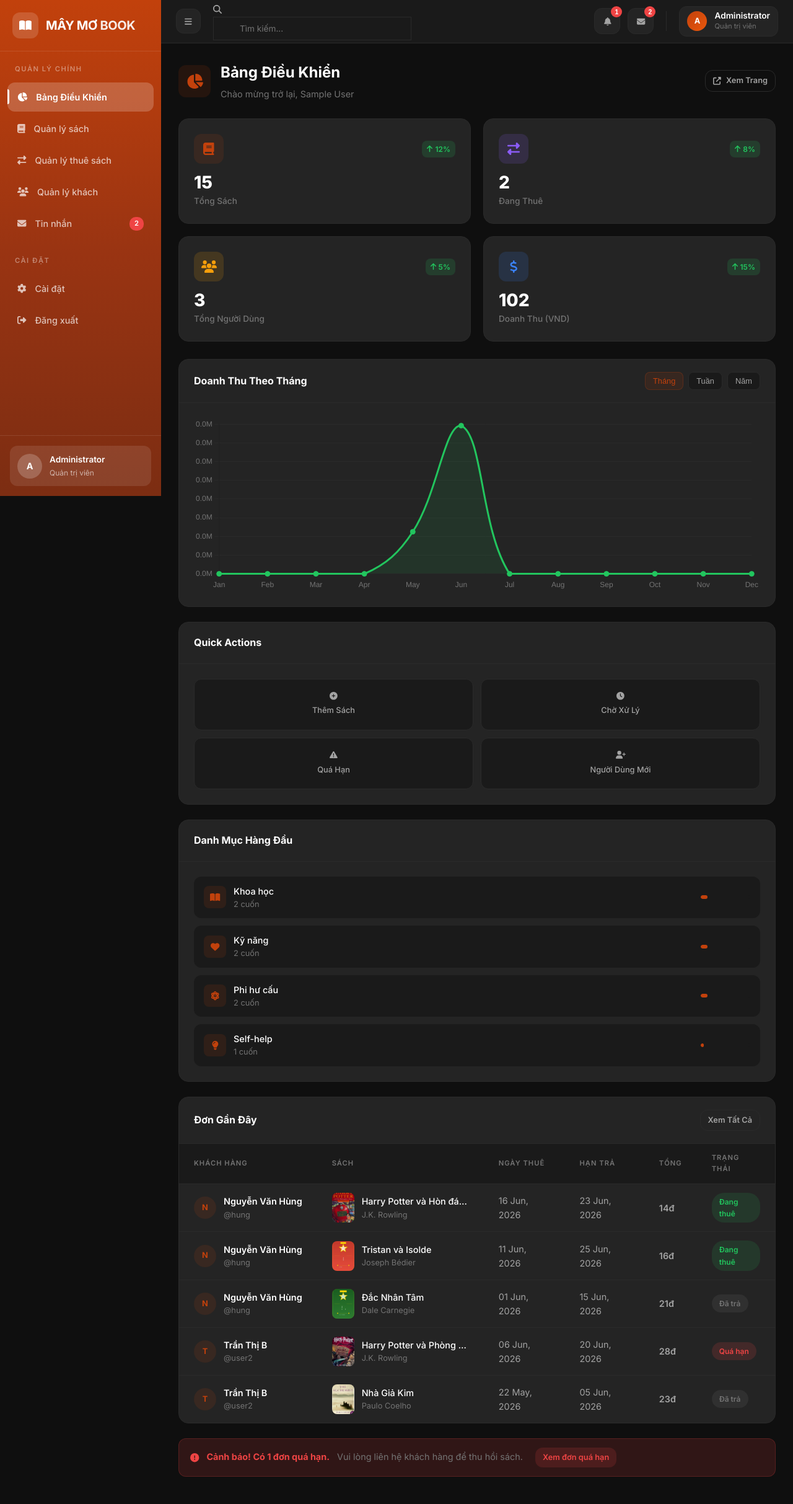
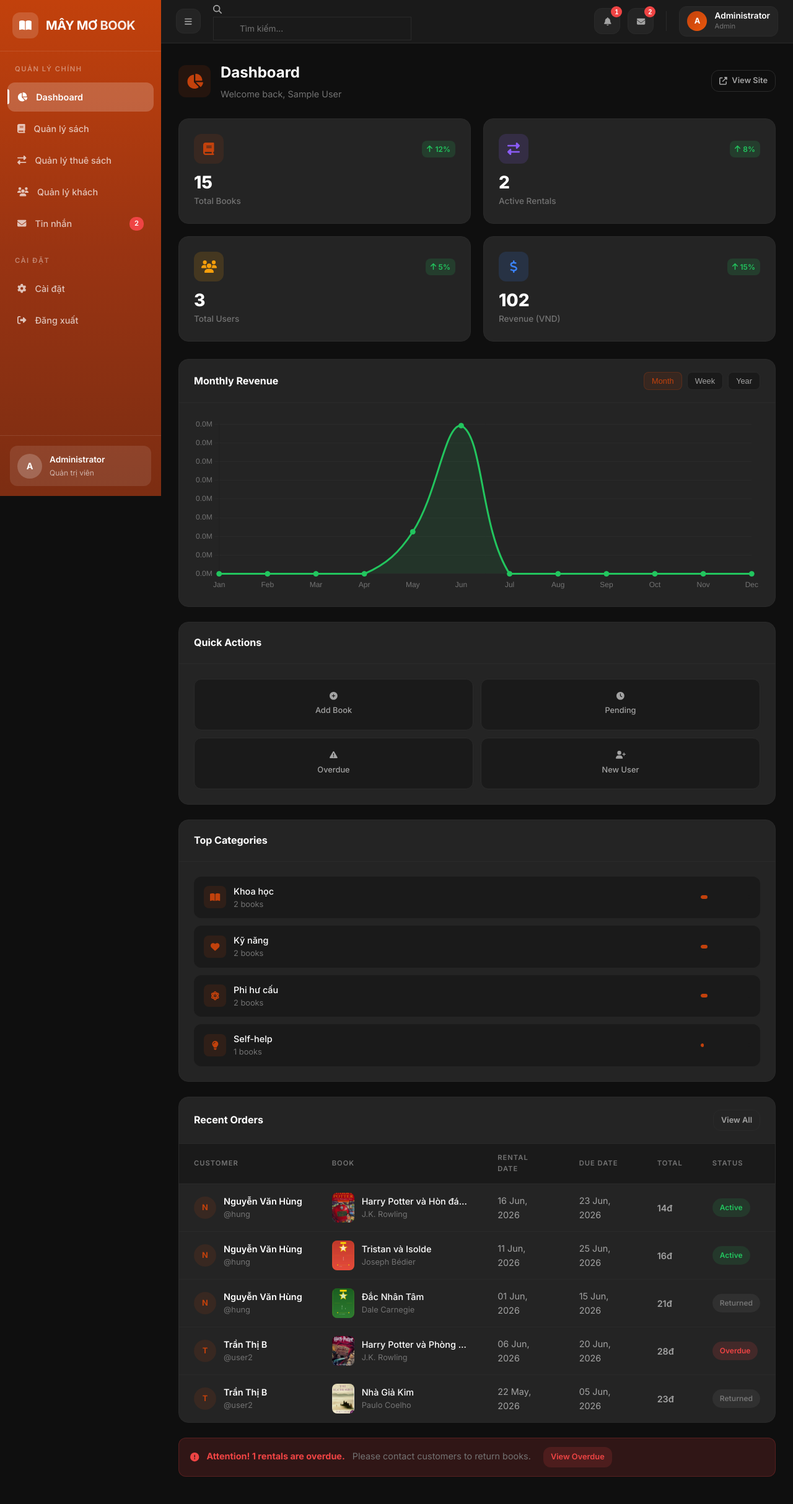
Before and after one commit to 22070362-collab/Web-2, a PHP site: page /web2book/frontend/pages/admin/index.php in a window 1280 px wide. Shown: the whole page at 62% size. Run offline with PHP 8.4, Linux system fonts and the light colour scheme; the visitor is signed in with stand-in values (Sample User, id 1); data comes from the database, SQL or seed files in the repository.

Commit message:
Revert "Nam"

```diff
--- a/frontend/pages/admin/index.php
+++ b/frontend/pages/admin/index.php
@@ -47,13 +47,13 @@ foreach ($categories as $cat) {
             <i class="fas fa-chart-pie"></i>
         </div>
         <div>
-            <h1 class="page-header-title">Bảng Điều Khiển</h1>
-            <p class="page-header-subtitle">Chào mừng trở lại, <?php echo htmlspecialchars($_SESSION['full_name']); ?></p>
+            <h1 class="page-header-title">Dashboard</h1>
+            <p class="page-header-subtitle">Welcome back, <?php echo htmlspecialchars($_SESSION['full_name']); ?></p>
         </div>
     </div>
     <div>
         <a href="../index.php" class="btn btn-outline btn-sm">
-            <i class="fas fa-external-link-alt"></i> Xem Trang
+            <i class="fas fa-external-link-alt"></i> View Site
         </a>
     </div>
 </div>
@@ -70,7 +70,7 @@ foreach ($categories as $cat) {
             </div>
         </div>
         <div class="stat-card-value"><?php echo $bookStats['total_books']; ?></div>
-        <div class="stat-card-label">Tổng Sách</div>
+        <div class="stat-card-label">Total Books</div>
     </div>
 
     <div class="stat-card-admin">
@@ -83,7 +83,7 @@ foreach ($categories as $cat) {
             </div>
         </div>
         <div class="stat-card-value"><?php echo $rentalStats['active_rentals']; ?></div>
-        <div class="stat-card-label">Đang Thuê</div>
+        <div class="stat-card-label">Active Rentals</div>
     </div>
 
     <div class="stat-card-admin">
@@ -96,7 +96,7 @@ foreach ($categories as $cat) {
             </div>
         </div>
         <div class="stat-card-value"><?php echo $userCount; ?></div>
-        <div class="stat-card-label">Tổng Người Dùng</div>
+        <div class="stat-card-label">Total Users</div>
     </div>
 
     <div class="stat-card-admin">
@@ -109,7 +109,7 @@ foreach ($categories as $cat) {
             </div>
         </div>
         <div class="stat-card-value"><?php echo number_format($totalRevenue ?? 0, 0, ',', '.'); ?></div>
-        <div class="stat-card-label">Doanh Thu (VND)</div>
+        <div class="stat-card-label">Revenue (VND)</div>
     </div>
 </div>
 
@@ -118,11 +118,11 @@ foreach ($categories as $cat) {
     <!-- Chart Section -->
     <div class="dashboard-card">
         <div class="dashboard-card-header">
-            <h3 class="dashboard-card-title">Doanh Thu Theo Tháng</h3>
+            <h3 class="dashboard-card-title">Monthly Revenue</h3>
             <div class="dashboard-card-actions">
-                <button class="dashboard-card-btn active">Tháng</button>
-                <button class="dashboard-card-btn">Tuần</button>
-                <button class="dashboard-card-btn">Năm</button>
+                <button class="dashboard-card-btn active">Month</button>
+                <button class="dashboard-card-btn">Week</button>
+                <button class="dashboard-card-btn">Year</button>
             </div>
         </div>
         <div class="dashboard-card-body">
@@ -143,19 +143,19 @@ foreach ($categories as $cat) {
                 <div class="quick-actions">
                     <a href="books.php?action=add" class="quick-action-btn">
                         <i class="fas fa-plus-circle"></i>
-                        <span>Thêm Sách</span>
+                        <span>Add Book</span>
                     </a>
                     <a href="rentals.php?status=pending" class="quick-action-btn">
                         <i class="fas fa-clock"></i>
-                        <span>Chờ Xử Lý</span>
+                        <span>Pending</span>
                     </a>
                     <a href="rentals.php?status=overdue" class="quick-action-btn">
                         <i class="fas fa-exclamation-triangle"></i>
-                        <span>Quá Hạn</span>
+                        <span>Overdue</span>
                     </a>
                     <a href="users.php" class="quick-action-btn">
                         <i class="fas fa-user-plus"></i>
-                        <span>Người Dùng Mới</span>
+                        <span>New User</span>
                     </a>
                 </div>
             </div>
@@ -164,7 +164,7 @@ foreach ($categories as $cat) {
         <!-- Top Categories -->
         <div class="dashboard-card">
             <div class="dashboard-card-header">
-                <h3 class="dashboard-card-title">Danh Mục Hàng Đầu</h3>
+                <h3 class="dashboard-card-title">Top Categories</h3>
             </div>
             <div class="dashboard-card-body">
                 <div class="category-list">
@@ -189,7 +189,7 @@ foreach ($categories as $cat) {
                             </div>
                             <div>
                                 <div class="category-name"><?php echo htmlspecialchars($catName); ?></div>
-                                <div class="category-count"><?php echo $count; ?> cuốn</div>
+                                <div class="category-count"><?php echo $count; ?> books</div>
                             </div>
                         </div>
                         <div class="category-bar">
@@ -206,20 +206,20 @@ foreach ($categories as $cat) {
 <!-- Recent Orders -->
 <div class="dashboard-card" style="margin-top: 24px;">
     <div class="dashboard-card-header">
-        <h3 class="dashboard-card-title">Đơn Gần Đây</h3>
-        <a href="rentals.php" class="btn btn-outline btn-sm">Xem Tất Cả</a>
+        <h3 class="dashboard-card-title">Recent Orders</h3>
+        <a href="rentals.php" class="btn btn-outline btn-sm">View All</a>
     </div>
     <div class="dashboard-card-body no-padding">
         <?php if (count($recentRentals) > 0): ?>
         <table class="data-table">
             <thead>
                 <tr>
-                    <th>Khách Hàng</th>
-                    <th>Sách</th>
-                    <th>Ngày Thuê</th>
-                    <th>Hạn Trả</th>
-                    <th>Tổng</th>
-                    <th>Trạng Thái</th>
+                    <th>Customer</th>
+                    <th>Book</th>
+                    <th>Rental Date</th>
+                    <th>Due Date</th>
+                    <th>Total</th>
+                    <th>Status</th>
                 </tr>
             </thead>
             <tbody>
@@ -253,11 +253,11 @@ foreach ($categories as $cat) {
                     <td>
                         <?php
                         $statusMap = [
-                            'pending' => ['label' => 'Chờ xử lý', 'class' => 'badge-warning'],
-                                'active' => ['label' => 'Đang thuê', 'class' => 'badge-success'],
-                                'returned' => ['label' => 'Đã trả', 'class' => 'badge-secondary'],
-                                'overdue' => ['label' => 'Quá hạn', 'class' => 'badge-danger'],
-                                'cancelled' => ['label' => 'Đã hủy', 'class' => 'badge-secondary']
+                            'pending' => ['label' => 'Pending', 'class' => 'badge-warning'],
+                            'active' => ['label' => 'Active', 'class' => 'badge-success'],
+                            'returned' => ['label' => 'Returned', 'class' => 'badge-secondary'],
+                            'overdue' => ['label' => 'Overdue', 'class' => 'badge-danger'],
+                            'cancelled' => ['label' => 'Cancelled', 'class' => 'badge-secondary']
                         ];
                         $status = $statusMap[$rental['status']] ?? ['label' => $rental['status'], 'class' => 'badge-secondary'];
                         ?>
@@ -272,7 +272,7 @@ foreach ($categories as $cat) {
         <?php else: ?>
         <div style="text-align: center; padding: 60px 20px;">
             <i class="fas fa-inbox" style="font-size: 3rem; color: var(--text-muted); margin-bottom: 16px;"></i>
-            <p style="color: var(--text-muted);">Chưa có đơn thuê.</p>
+            <p style="color: var(--text-muted);">No rentals yet.</p>
         </div>
         <?php endif; ?>
     </div>
@@ -280,15 +280,15 @@ foreach ($categories as $cat) {
 
 <!-- Overdue Alert -->
 <?php if (count($overdueRentals) > 0): ?>
-    <div class="alert alert-danger" style="margin-top: 24px;">
+<div class="alert alert-danger" style="margin-top: 24px;">
     <i class="fas fa-exclamation-circle"></i>
     <div style="flex: 1;">
-        <strong>Cảnh báo! Có <?php echo count($overdueRentals); ?> đơn quá hạn.</strong>
+        <strong>Attention! <?php echo count($overdueRentals); ?> rentals are overdue.</strong>
         <span style="color: var(--text-muted); margin-left: 8px;">
-            Vui lòng liên hệ khách hàng để thu hồi sách.
+            Please contact customers to return books.
         </span>
         <a href="rentals.php?status=overdue" class="btn btn-danger btn-sm" style="margin-left: 16px;">
-            Xem đơn quá hạn
+            View Overdue
         </a>
     </div>
 </div>
@@ -308,7 +308,7 @@ document.addEventListener('DOMContentLoaded', function() {
         data: {
             labels: months,
             datasets: [{
-                label: 'Doanh thu',
+                label: 'Revenue',
                 data: revenueData,
                 borderColor: '#22c55e',
                 backgroundColor: 'rgba(34, 197, 94, 0.1)',
--- a/frontend/pages/admin/messages.php
+++ b/frontend/pages/admin/messages.php
@@ -259,7 +259,7 @@ $currentTab = $_GET['tab'] ?? 'inbox';
                         </div>
                         <div class="sender-info-text">
                             <span class="sender-name-lg">Hệ thống</span>
-                            <span class="sender-email-lg">Tin tự động</span>
+                            <span class="sender-email-lg">Auto message</span>
                         </div>
                         <?php endif; ?>
                     </div>
--- a/frontend/pages/cart.php
+++ b/frontend/pages/cart.php
@@ -80,7 +80,7 @@ $cartTotal = $cartModel->getTotal();
                     </div>
                     <div class="cart-item-details">
                         <h3 class="cart-item-title"><?php echo htmlspecialchars((string)($item['title'] ?? '')); ?></h3>
-                        <p class="cart-item-author">Tác giả: <?php echo htmlspecialchars((string)($item['author'] ?? '')); ?></p>
+                        <p class="cart-item-author">by <?php echo htmlspecialchars((string)($item['author'] ?? '')); ?></p>
                         <span class="book-category"><?php echo htmlspecialchars((string)($item['category'] ?? '')); ?></span>
                     </div>
                     <div class="cart-item-meta">
--- a/frontend/pages/index.php
+++ b/frontend/pages/index.php
@@ -126,7 +126,7 @@ function getRandomReviews() {
 <section class="section">
     <div class="container">
         <div class="promo-banner animate-on-scroll">
-            <h2>Lễ Hội Đọc Sách Mùa Hè</h2>
+            <h2>Summer Reading Festival</h2>
             <p>Giảm đến 30% cho tất cả sách Self-help. Chỉ áp dụng đến hết tháng này!</p>
             <a href="books.php?category=Self-help" class="btn btn-lg" style="background: white; color: var(--blue-primary);">
                 <i class="fas fa-fire"></i> Khám Phá Ngay
--- a/frontend/templates/admin_header.php
+++ b/frontend/templates/admin_header.php
@@ -62,7 +62,7 @@ $currentDir = basename(dirname($_SERVER['PHP_SELF']));
 <head>
     <meta charset="UTF-8">
     <meta name="viewport" content="width=device-width, initial-scale=1.0">
-    <title><?php echo isset($pageTitle) ? htmlspecialchars($pageTitle) . ' - ' : ''; ?>Quản Trị - MÂY MƠ BOOK</title>
+    <title><?php echo isset($pageTitle) ? htmlspecialchars($pageTitle) . ' - ' : ''; ?>Admin - BookRent</title>
     <link rel="stylesheet" href="https://cdnjs.cloudflare.com/ajax/libs/font-awesome/6.4.0/css/all.min.css">
     <link rel="stylesheet" href="../../assets/css/admin.css">
     <script src="https://cdn.jsdelivr.net/npm/chart.js"></script>
@@ -84,7 +84,7 @@ $currentDir = basename(dirname($_SERVER['PHP_SELF']));
                 <span class="sidebar-nav-label">Quản lý chính</span>
                 <a href="index.php" class="sidebar-nav-item <?php echo $currentPage == 'index.php' ? 'active' : ''; ?>">
                     <i class="fas fa-chart-pie"></i>
-                    <span>Bảng Điều Khiển</span>
+                    <span>Dashboard</span>
                 </a>
                 <a href="books.php" class="sidebar-nav-item <?php echo $currentPage == 'books.php' ? 'active' : ''; ?>">
                     <i class="fas fa-book"></i>
@@ -249,7 +249,7 @@ $currentDir = basename(dirname($_SERVER['PHP_SELF']));
                     </div>
                     <div class="topbar-profile-info">
                         <span class="topbar-profile-name"><?php echo htmlspecialchars($user['full_name'] ?? 'Admin'); ?></span>
-                        <span class="topbar-profile-role">Quản trị viên</span>
+                        <span class="topbar-profile-role">Admin</span>
                     </div>
                 </div>
             </div>
--- a/frontend/templates/footer.php
+++ b/frontend/templates/footer.php
@@ -30,7 +30,7 @@
                 </div>
 
                 <div>
-                    <h4>Liên Kết Nhanh</h4>
+                    <h4>Quick Links</h4>
                     <div class="footer-links">
                         <a href="index.php"><i class="fas fa-chevron-right"></i> Trang Chủ</a>
                         <a href="books.php"><i class="fas fa-chevron-right"></i> Sách</a>
@@ -59,7 +59,7 @@
             </div>
 
             <div class="footer-bottom">
-                <p>&copy; <?php echo date('Y'); ?> MÂY MƠ BOOK. Tất cả quyền được bảo lưu. | Được tạo với <i class="fas fa-heart" style="color: var(--danger);"></i> tại Việt Nam</p>
+                <p>&copy; <?php echo date('Y'); ?> MÂY MƠ BOOK. Tất cả quyền được bảo lưu. | Made with <i class="fas fa-heart" style="color: var(--danger);"></i> in Vietnam</p>
             </div>
         </div>
     </footer>
```
Also changed, not shown: frontend/pages/admin/books.php (+35 -35 lines), frontend/pages/admin/settings.php (+17 -17 lines), frontend/pages/admin/users.php (+17 -17 lines), frontend/templates/header.php (+14 -14 lines), README.md.
